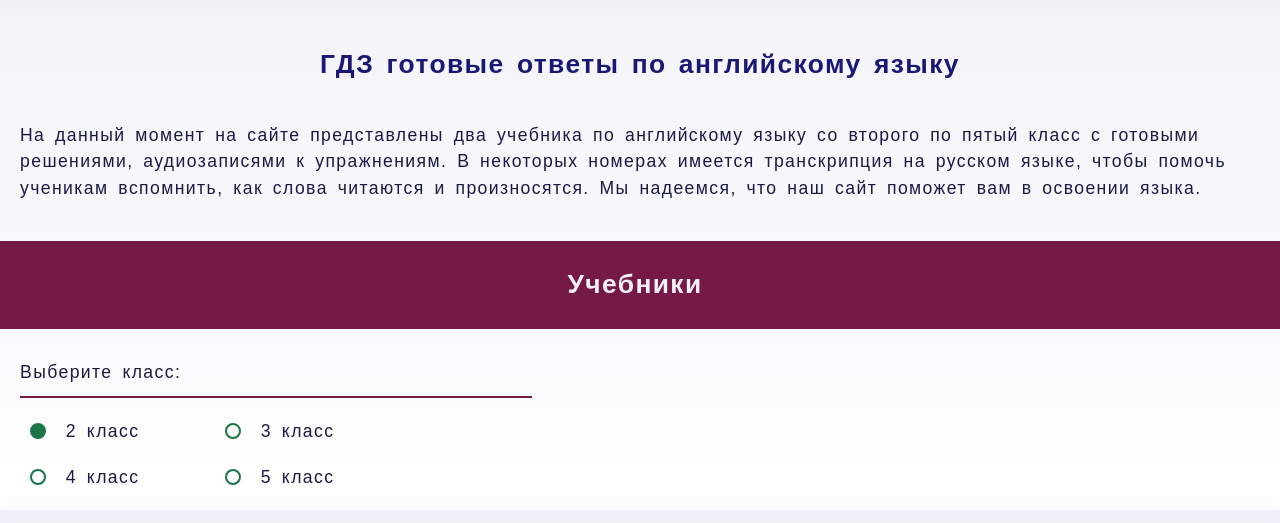
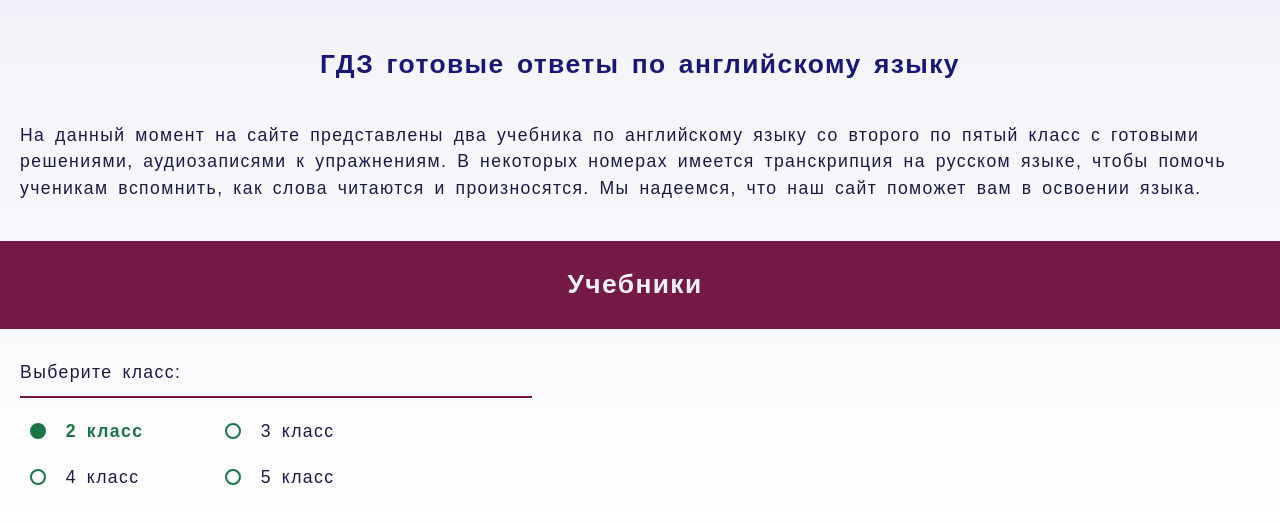
Before and after one commit to kulonik/english-gdz, a website: page index.html in a window 1280 px wide. Shown: the part 127-650 px from the top of the page. Drawn offline with nearby package versions, Linux system fonts and the light colour scheme; a web font is replaced by a local one.

Commit message:
Feat: add style to input and label

```diff
--- a/css/style.css
+++ b/css/style.css
@@ -188,7 +188,7 @@ h2 {
 }
 
 .books-years {
-  margin: 20px;
+  margin: 20px 20px 50px;
   display: flex;
   justify-content: space-between;
 }
@@ -230,6 +230,11 @@ input[type="radio"] {
   background-color: #006633;
 }
 
+.book-year-choice input[type="radio"]:checked + label {
+  color: #006633;
+  font-weight: 900;
+}
+
 /* Footer styles start */
 footer {
   background-image: linear-gradient(to top, #000066, #333399 30%, #f0f0f8);
--- a/index.html
+++ b/index.html
@@ -79,6 +79,9 @@
             </div>
           </form>
         </div>
+        <div class="books-years-sets">
+
+        </div>
       </section>
     </div>
   </main>
```
